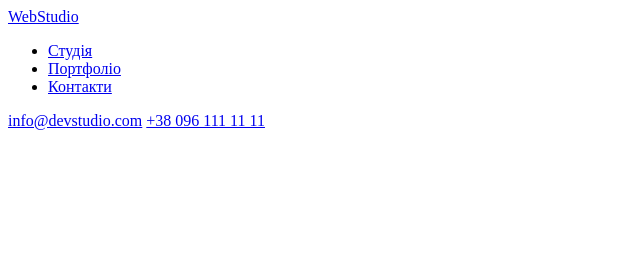
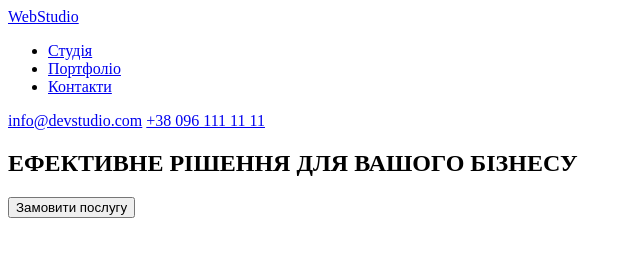
Before and after one commit to SyS2005/Ivanov-Ivan-IPZ-34, a plain HTML site: page index.html in a window 1280 px wide. Shown: the whole page, without its empty margins (0-640 px from the left). Drawn offline with Linux system fonts and the light colour scheme.

Commit message:
Added the main content section (<main>) to the webpage

```diff
--- a/index.html
+++ b/index.html
@@ -21,6 +21,11 @@
             <a href="tel:+380961111111">+38 096 111 11 11</a>
         </div>
     </header>
-
+    <main>
+        <section class="baner">
+            <h1>ЕФЕКТИВНЕ РІШЕННЯ ДЛЯ ВАШОГО БІЗНЕСУ</h1>
+            <button type="button">Замовити послугу</button>
+        </section>
+    </main>
 </body>
 </html>
```
